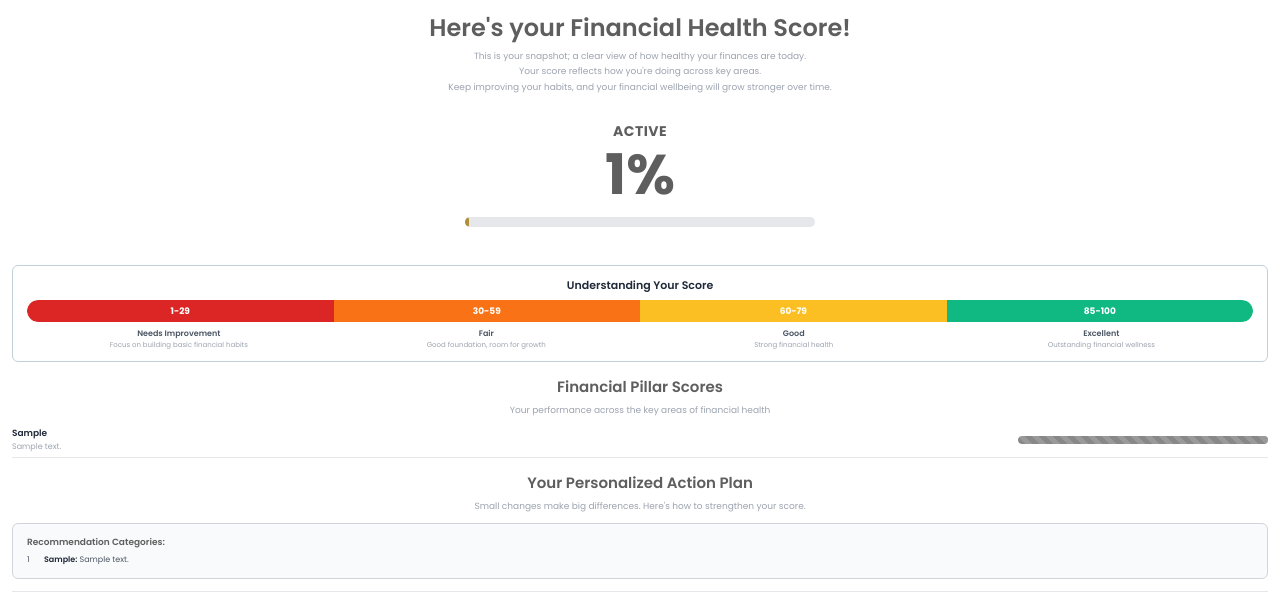
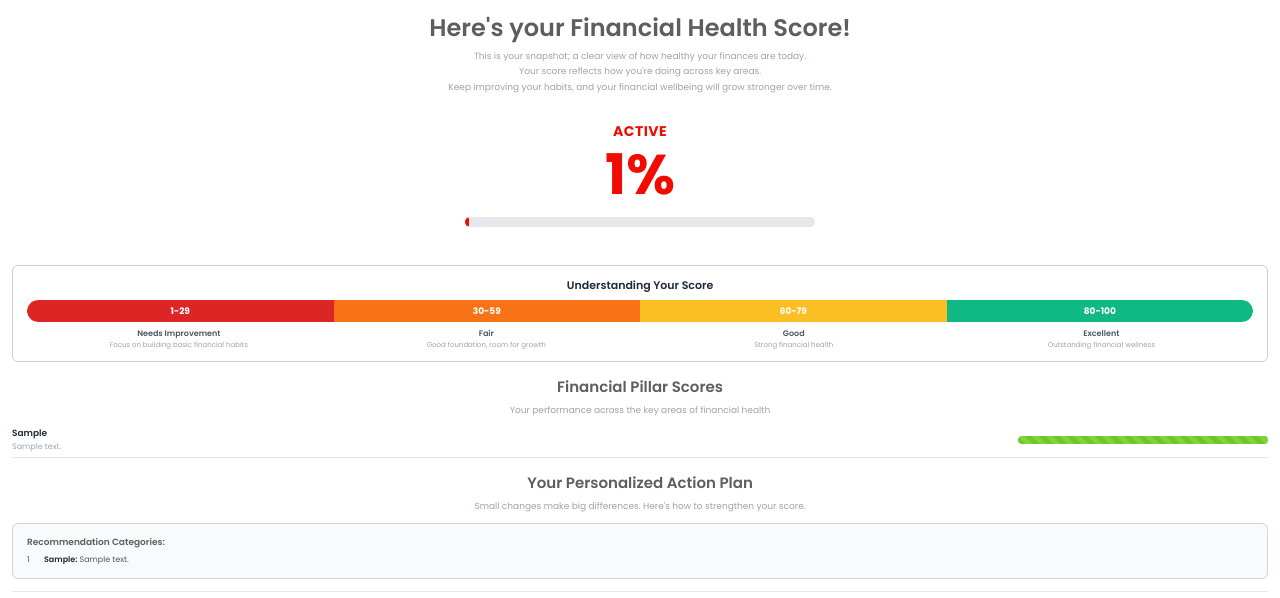
Before and after one commit to ahmadhassan91/uae-financial-backend, a Python web app: template app/reports/templates/financial_clinic_pdf_template.html in a window 1280 px wide. Shown: the part 50-648 px from the top of the page. Run offline with Jinja, Linux system fonts and the light colour scheme; the template is opened without the code that fills it: most values are stand-ins (such as "Sample title", 1, 10 or a date in 2020).

```diff
--- a/app/reports/templates/financial_clinic_pdf_template.html
+++ b/app/reports/templates/financial_clinic_pdf_template.html
@@ -274,7 +274,7 @@
 
       .pillar-progress {
         flex: 0 1 250px;
-        max-width: 250px;
+        max-width: 350px;
         height: 8px;
         background: #e5e7eb;
         border-radius: 4px;
@@ -489,14 +489,22 @@
 
       <!-- Score Display -->
       <div class="score-section">
-        <div class="score-label" style="color: #5e5e5e">{{ status_label }}</div>
-        <div class="score-number" style="color: #5e5e5e">
+        <div
+          class="score-label"
+          style="color: {% if total_score >= 80 %}#6cc922{% elif total_score >= 60 %}#fca924{% elif total_score >= 30 %}#fe6521{% else %}#f00c01{% endif %};"
+        >
+          {{ status_label }}
+        </div>
+        <div
+          class="score-number"
+          style="color: {% if total_score >= 80 %}#6cc922{% elif total_score >= 60 %}#fca924{% elif total_score >= 30 %}#fe6521{% else %}#f00c01{% endif %};"
+        >
           {{ total_score|round|int }}%
         </div>
         <div class="progress-bar">
           <div
             class="progress-fill"
-            style="width: {{ total_score }}%; background-color: #AF8F39;"
+            style="width: {{ total_score }}%; background-color: {% if total_score >= 80 %}#6cc922{% elif total_score >= 60 %}#fca924{% elif total_score >= 30 %}#fe6521{% else %}#f00c01{% endif %};"
           ></div>
         </div>
       </div>
@@ -512,7 +520,7 @@
           <div class="score-band band-poor">1-29</div>
           <div class="score-band band-fair">30-59</div>
           <div class="score-band band-good">60-79</div>
-          <div class="score-band band-excellent">85-100</div>
+          <div class="score-band band-excellent">80-100</div>
         </div>
 
         <div class="band-labels">
@@ -580,7 +588,7 @@
           <div class="pillar-progress">
             <div
               class="pillar-progress-fill"
-              style="width: {{ (category_data.score / category_data.max_possible * 100)|round|int }}%; background-color: {{ category_colors[category_name] }};"
+              style="width: {{ (category_data.score / category_data.max_possible * 100)|round|int }}%; background-color: {% set percent = (category_data.score / category_data.max_possible * 100) %}{% if percent >= 80 %}#6cc922{% elif percent >= 60 %}#fca924{% elif percent >= 30 %}#fe6521{% else %}#f00c01{% endif %};"
             ></div>
           </div>
         </div>
```
